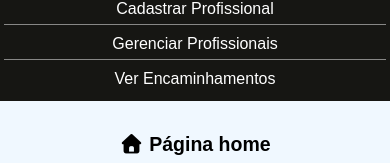
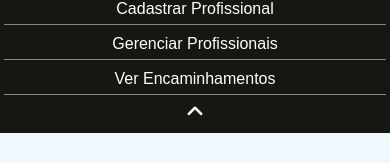
Before and after one commit to Pedro-Rocha-Araujo/dashboard-clinica, a Next.js app in the folder frontend/: page / in a window 390 px wide. Shown: the part 144-307 px from the top of the page. Built offline with nearby package versions, Linux system fonts and the light colour scheme; no server answers.

Commit message:
Navbar responsiva em dispositivos mobile

```diff
--- a/frontend/src/app/globals.css
+++ b/frontend/src/app/globals.css
@@ -65,6 +65,12 @@ main nav ul {
   gap: 0.4rem;
 }
 
+main nav ul li button {
+  display: none;
+  background-color: transparent;
+  color: #fff;
+}
+
 main section {
   padding: 2rem 1rem;
 }
@@ -110,6 +116,14 @@ input::-webkit-inner-spin-button {
     text-align: center;
   }
 
+  ul li.esconder {
+    display: none;
+  }
+
+  main nav ul li button {
+    display: block;
+  }
+
   form {
     margin: auto;
   }
--- /dev/null
+++ b/frontend/src/components/navbar/botao.tsx
@@ -0,0 +1,19 @@
+'use client'
+
+interface BotaoProps {
+  menu: boolean,
+  gerenciarMenu: Function
+}
+
+export default function Botao({ menu, gerenciarMenu }: BotaoProps) {
+
+  return (
+    <button onClick={gerenciarMenu}>
+      {menu === true ? (
+        <i className="fa-solid fa-angle-down fa-xl"></i>
+      ) : (
+        <i className="fa-solid fa-angle-up fa-xl"></i>
+      )}
+    </button>
+  )
+}
--- a/frontend/src/components/navbar/page.tsx
+++ b/frontend/src/components/navbar/page.tsx
@@ -1,6 +1,20 @@
+'use client'
+
+import { useState } from "react"
 import Link from "next/link"
+import Botao from "./botao"
 
 export default function Dashboard() {
+  const [menu, setMenu] = useState<boolean>(false)
+
+  function gerenciarMenu() {
+    if(menu === true) {
+      setMenu(false)
+    }else {
+      setMenu(true)
+    }
+  }
+
   return (
     <nav>
 
@@ -10,10 +24,25 @@ export default function Dashboard() {
 
       <div className="main">
         <ul>
-          <li><Link href={`/gerar-senha`}>Gerar Senha</Link></li>
-          <li><Link href={`/novo-profissional`}>Cadastrar Profissional</Link></li>
-          <li><Link href={`/gerenciar-profissionais`}>Gerenciar Profissionais</Link></li>
-          <li className="ultimo"><Link href={`/encaminhamentos`}>Ver Encaminhamentos</Link></li>
+          <li className={menu===true?"esconder":""}>
+            <Link href={`/gerar-senha`}>Gerar Senha</Link>
+          </li>
+
+          <li className={menu===true?"esconder":""}>
+            <Link href={`/novo-profissional`}>Cadastrar Profissional</Link>
+          </li>
+
+          <li className={menu===true?"esconder":""}>
+            <Link href={`/gerenciar-profissionais`}>Gerenciar Profissionais</Link>
+          </li>
+
+          <li className={menu===true?"esconder":""}>
+            <Link href={`/encaminhamentos`}>Ver Encaminhamentos</Link>
+          </li>
+
+          <li className="ultimo">
+            <Botao menu={menu} gerenciarMenu={gerenciarMenu} />
+          </li>
         </ul>
       </div>
 
```
